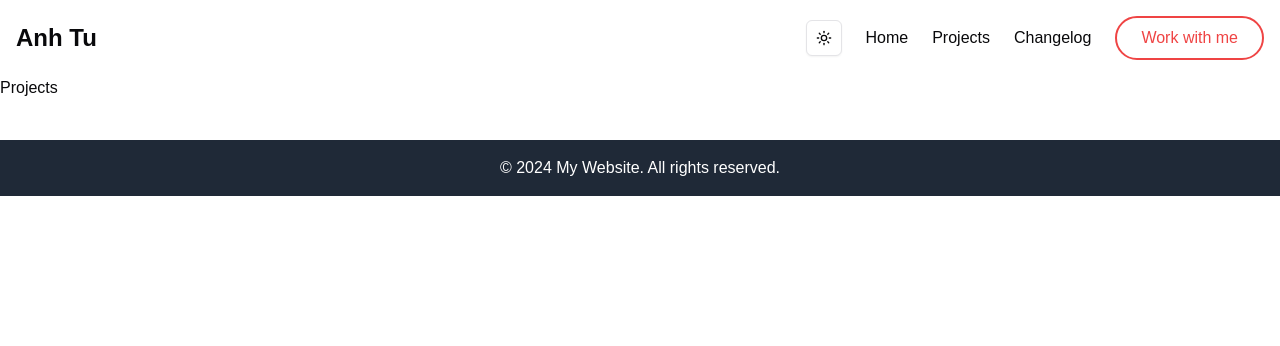
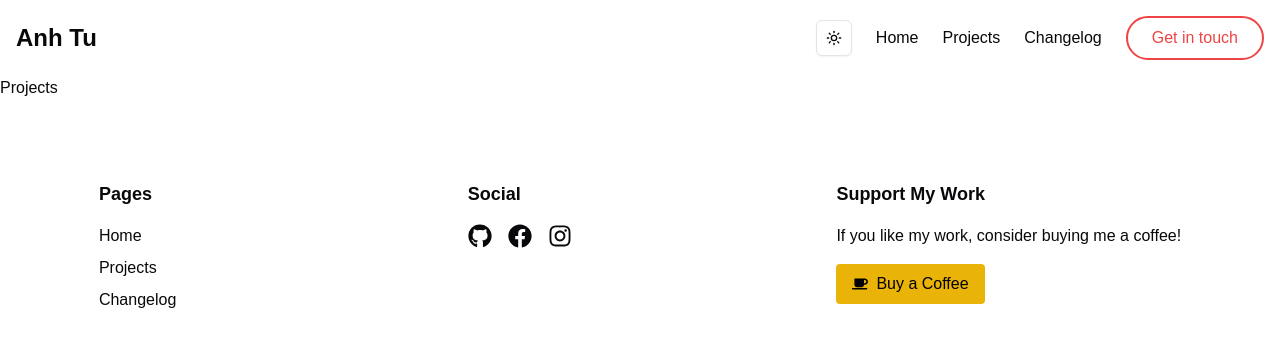
Before and after one commit to trhgatu/atuxdev, a Next.js app: page /projects in a window 1280 px wide. Shown: the top 346 px of the page. Built offline with nearby package versions, Linux system fonts and the light colour scheme.

Commit message:
feat(UI): fix about section, project section title

```diff
--- a/src/app/main/home/components/project-section.tsx
+++ b/src/app/main/home/components/project-section.tsx
@@ -59,23 +59,15 @@ const ProjectsSection = () => {
 
   return (
     <section className="mt-20 px-6">
-      <div className="container mx-auto">
-
-        <h2
-          ref={ref}
-          className="text-3xl flex items-center sm:text-4xl font-bold mb-6 relative"
-        >
-          Projects.
-          <motion.span
-            className="h-1 bg-black dark:bg-white ml-4"
-            initial={{ width: 0 }}
-            animate={controls}
-            transition={{ duration: 1.5 }}
-            style={{ transformOrigin: "left" }}
-          ></motion.span>
-        </h2>
-
-        <div className="grid grid-cols-1 sm:grid-cols-2 lg:grid-cols-3 gap-8">
+      <div className="container mx-auto max-w-5xl ">
+        <div className="mx-auto flex flex-col md:flex-row items-center gap-12">
+          <div className="w-full md:w-1/2 text-center md:text-left">
+            <p className="dark:bg-white bg-black text-white text-2xl w-1/2 p-2 md:text-5xl font-bold dark:text-black">
+              Projects.
+            </p>
+          </div>
+        </div>
+        <div className="grid grid-cols-1 sm:grid-cols-2 lg:grid-cols-3 gap-8 mt-6">
           {projects.map((project, index) => (
             <div className="relative group" key={index}>
               <div
--- a/src/app/main/home/components/sections/about-section.tsx
+++ b/src/app/main/home/components/sections/about-section.tsx
@@ -5,27 +5,25 @@ export default function AboutSection() {
         <section className="py-16 px-8">
             <div className="max-w-5xl mx-auto flex flex-col md:flex-row items-center gap-12">
                 <div className="w-full md:w-1/2 text-center md:text-left">
-                    <h2 className="text-3xl md:text-5xl font-bold text-gray-800 dark:text-white">
-                        About me
-                    </h2>
-                    <p className="mt-6 text-lg text-gray-600 dark:text-gray-300">
-                        Hi, I’m <span className="font-semibold text-red-500">[Your Name]</span>.
-                        I’m passionate about <span className="italic">[your passion or field]</span>
-                        and dedicated to <span className="italic">[your mission or goal]</span>.
+                    <p className="dark:bg-white bg-black text-white text-2xl w-1/2 p-2 md:text-5xl font-bold dark:text-black">
+                        About me.
                     </p>
-                    <p className="mt-4 text-gray-600 dark:text-gray-300">
-                        With <span className="font-medium">[X years]</span> of experience, I specialize in
-                        <span className="font-medium"> [your skills or expertise]</span>.
-                        I’m always eager to learn, grow, and share my knowledge with others.
+                    <p className="mt-6 text-lg md:text-xl leading-relaxed dark:text-white">
+                        Hi, I’m <span className="font-semibold text-red-400 dark:text-red-600">Anh Tu</span>.
+                        I’m passionate about <span className="italic">web development</span> and dedicated to
+                        <span className="italic"> building efficient, scalable, and innovative solutions for modern challenges</span>.
                     </p>
-                    <div className="mt-8">
-                        <a
-                            href="/contact"
-                            className="px-6 py-3 bg-red-500 text-white rounded-lg shadow-lg hover:bg-red-600 transition"
-                        >
-                            Get in Touch
-                        </a>
-                    </div>
+                    <p className="mt-4 dark:text-white leading-relaxed">
+                        I specialize in frontend development using <span className="font-medium text-blue-400 dark:text-blue-600">React</span>,
+                        <span className="font-medium text-blue-400 dark:text-blue-600"> Next.js</span>, and
+                        <span className="font-medium text-blue-400 dark:text-blue-600"> TypeScript</span>, as well as backend integration with
+                        <span className="font-medium text-green-400 dark:text-green-600"> Node.js</span> and
+                        <span className="font-medium text-green-400 dark:text-green-600"> RESTful APIs</span>.
+                    </p>
+                    <p className="mt-4 dark:text-white leading-relaxed">
+                        I’m always eager to learn about emerging technologies, improve my craft, and collaborate with
+                        like-minded professionals to create impactful projects.
+                    </p>
                 </div>
             </div>
         </section>
--- a/src/shared/components/layouts/main/footer.tsx
+++ b/src/shared/components/layouts/main/footer.tsx
@@ -1,12 +1,87 @@
 // components/Footer.tsx
+import Link from "next/link";
+import { FaGithub, FaFacebook, FaInstagram, FaCoffee } from "react-icons/fa";
+
 const Footer = () => {
-    return (
-      <footer className="bg-gray-800 text-white py-4 mt-10">
-        <div className="container mx-auto text-center">
-          <p>&copy; 2024 My Website. All rights reserved.</p>
+  return (
+    <footer className="mx-auto py-10 mt-10">
+      <div className="container mx-auto grid grid-cols-1 md:grid-cols-3 gap-6 text-center md:text-left">
+        {/* Column 1: Navigation */}
+        <div>
+          <h3 className="text-lg font-bold mb-4">Pages</h3>
+          <ul className="space-y-2">
+            <li>
+              <Link href="/home" className="hover:underline">
+                Home
+              </Link>
+            </li>
+            <li>
+              <Link href="/projects" className="hover:underline">
+                Projects
+              </Link>
+            </li>
+            <li>
+              <Link href="/changelog" className="hover:underline">
+                Changelog
+              </Link>
+            </li>
+          </ul>
         </div>
-      </footer>
-    );
-  };
 
-  export default Footer;
+        {/* Column 2: Social */}
+        <div>
+          <h3 className="text-lg font-bold mb-4">Social</h3>
+          <ul className="flex justify-center md:justify-start space-x-4">
+            <li>
+              <a
+                href="https://github.com/"
+                target="_blank"
+                rel="noopener noreferrer"
+                className="hover:text-gray-400"
+              >
+                <FaGithub size={24} />
+              </a>
+            </li>
+            <li>
+              <a
+                href="https://facebook.com/"
+                target="_blank"
+                rel="noopener noreferrer"
+                className="hover:text-gray-400"
+              >
+                <FaFacebook size={24} />
+              </a>
+            </li>
+            <li>
+              <a
+                href="https://instagram.com/"
+                target="_blank"
+                rel="noopener noreferrer"
+                className="hover:text-gray-400"
+              >
+                <FaInstagram size={24} />
+              </a>
+            </li>
+          </ul>
+        </div>
+
+        {/* Column 3: Support My Work */}
+        <div>
+          <h3 className="text-lg font-bold mb-4">Support My Work</h3>
+          <p className="mb-4">If you like my work, consider buying me a coffee!</p>
+          <a
+            href="https://www.buymeacoffee.com/"
+            target="_blank"
+            rel="noopener noreferrer"
+            className="inline-flex items-center justify-center px-4 py-2 bg-yellow-500 text-black rounded hover:bg-yellow-600"
+          >
+            <FaCoffee className="mr-2" />
+            Buy a Coffee
+          </a>
+        </div>
+      </div>
+    </footer>
+  );
+};
+
+export default Footer;
--- a/src/shared/components/layouts/main/header.tsx
+++ b/src/shared/components/layouts/main/header.tsx
@@ -33,10 +33,10 @@ const Header = () => {
               </Link>
             <li>
               <Link
-                href="/work-with-me"
+                href="/get-in-touch"
                 className="flex items-center space-x-2 px-6 py-2 border-2 border-red-500 text-red-500 rounded-full hover:bg-red-500 hover:text-white transition-all duration-300"
               >
-                Work with me
+                Get in touch
               </Link>
             </li>
           </ul>
```
